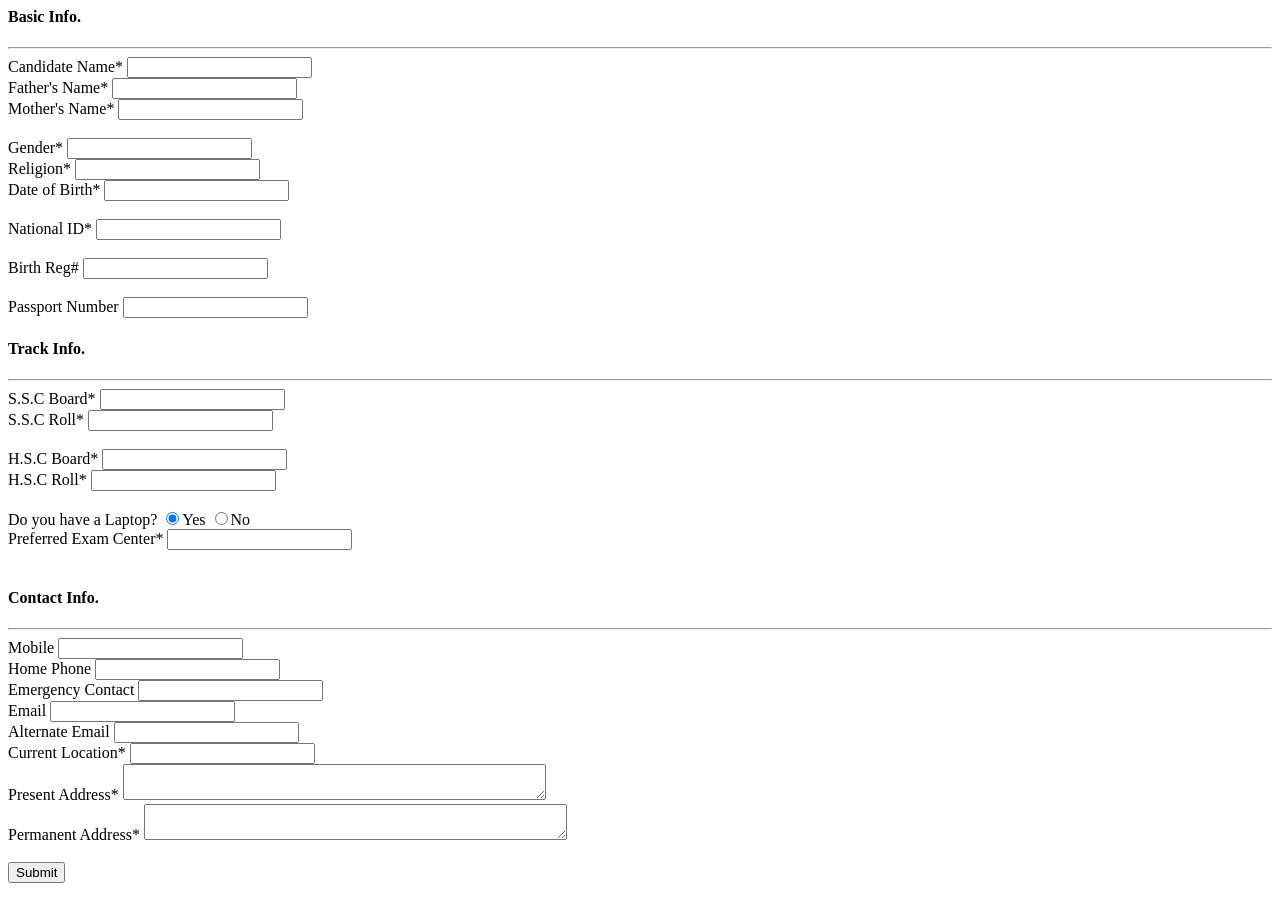
After one commit to aafahad/crud01, a PHP site: page /create1.html in a window 1280 px wide. The commit adds this page. Run offline with PHP 8.4, Linux system fonts and the light colour scheme.

Commit message:
initial work

```diff
--- /dev/null
+++ b/create1.html
@@ -0,0 +1,71 @@
+<h4>Basic Info.</h4>
+<hr>
+<form action="add.php" method="post">
+
+    <label>Candidate Name</label><span>*</span>
+    <input type="text" name="name" /></br>
+
+    <label>Father's Name</label><span>*</span>
+    <input type="text" name="father_name" /></br>
+
+    <label>Mother's Name</label><span>*</span>
+    <input type="text" name="mother_name" /></br>
+    </br>
+
+    <label>Gender</label><span>*</span>
+    <input type="text" name="gender" /></br>
+
+    <label>Religion</label><span>*</span>
+    <input type="text" name="religion" /></br>
+
+    <label>Date of Birth</label><span>*</span>
+    <input type="text" name="date_of_birth"/></br>
+    </br>
+    <label>National ID</label><span>*</span>
+    <input type="text" name="national_id" /></br>
+    </br>
+    <label>Birth Reg#</label>
+    <input type="text" name="birth_reg" /></br>
+    </br>
+    <label>Passport Number</label>
+    <input type="text" name="passport_num" /></br>
+    <h4>Track Info.</h4>
+    <hr>
+    <label>S.S.C Board</label><span>*</span>
+    <input type="text" name="passport_num" /></br>
+    <label>S.S.C Roll</label><span>*</span>
+    <input type="text" name="ssc_roll" /></br>
+    </br>
+    <label>H.S.C Board</label><span>*</span>
+    <input type="text" name="hsc_roll" /></br>
+    <label>H.S.C Roll</label><span>*</span>
+    <input type="text" name="hsc_roll" /></br>
+    </br>
+    <label>Do you have a Laptop?</label>
+    <input type="radio" name="laptop" value="Yes" checked>Yes
+    <input type="radio" name="laptop" value="No">No
+    </br>
+    <label>Preferred Exam Center</label><span>*</span>
+    <input type="text" name="exam_center" /></br>
+    </br>
+    <h4>Contact Info.</h4>
+    <hr>
+    <label>Mobile</label>
+    <input type="text" name="mobile" /></br>
+    <label>Home Phone</label>
+    <input type="text" name="home_phone" /></br>
+    <label>Emergency Contact</label>
+    <input type="text" name="emergency" /></br>
+    <label>Email</label>
+    <input type="text" name="email" /></br>
+    <label>Alternate Email</label>
+    <input type="text" name="alternate_email" /></br>
+    <label>Current Location</label><span>*</span>
+    <input type="text" name="current_location" /></br>
+    <label>Present Address</label><span>*</span>
+    <textarea rows="2" cols="50" name="present_address"></textarea></br>
+    <label>Permanent Address</label><span>*</span>
+    <textarea rows="2" cols="50" name="parmanent_address"></textarea></br>
+    </br>
+    <button type="submit" align="right">Submit</button>
+</form>
--- a/delete.php
+++ b/delete.php
@@ -3,8 +3,8 @@ $id = $_GET['id'];
 $link = mysqli_connect("localhost",
     "root",
     "lict@2",
-    "lict ftfl");
-$query = "DELETE FROM `lict ftfl`.`profile` WHERE `profile`.`id` = $id";
+    "lict_ftfl");
+$query = "DELETE FROM `lict_ftfl`.`profile` WHERE `profile`.`id` = $id";
 mysqli_query($link, $query);
-header('location:show_info.php');
+header('location:show.php');
 ?>
--- a/show.php
+++ b/show.php
@@ -2,10 +2,11 @@
 $link = mysqli_connect("localhost",
     "root",
     "lict@2",
-    "lict ftfl");
+    "lict_ftfl");
 $query = "select * from profile;";
 $result = mysqli_query($link, $query);
 ?>
+
 <table border="1" width="100%">
     <tr>
         <td>ID</td>
```
Also changed, not shown: add.php (+15 -8 lines), create.html (deleted, +0 -103 lines).
